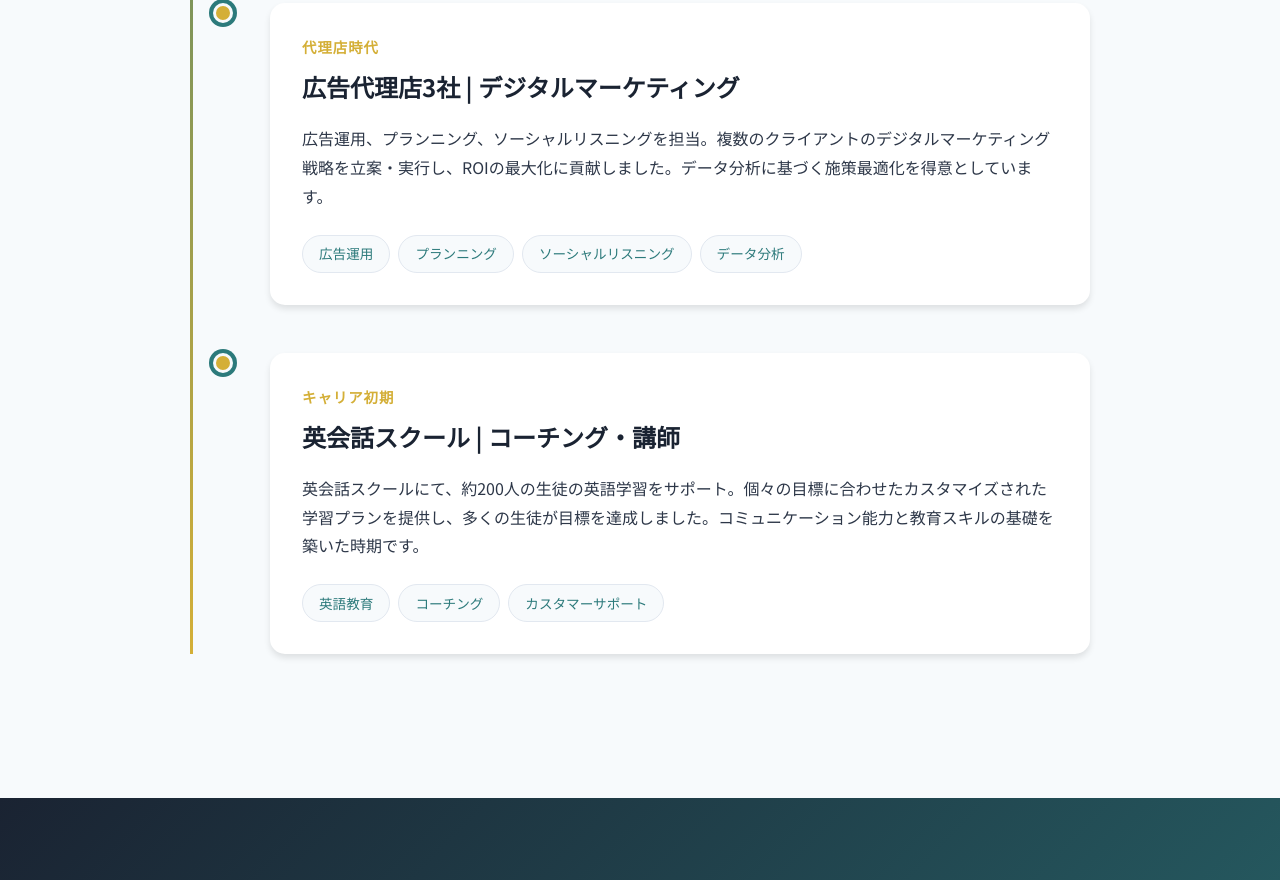
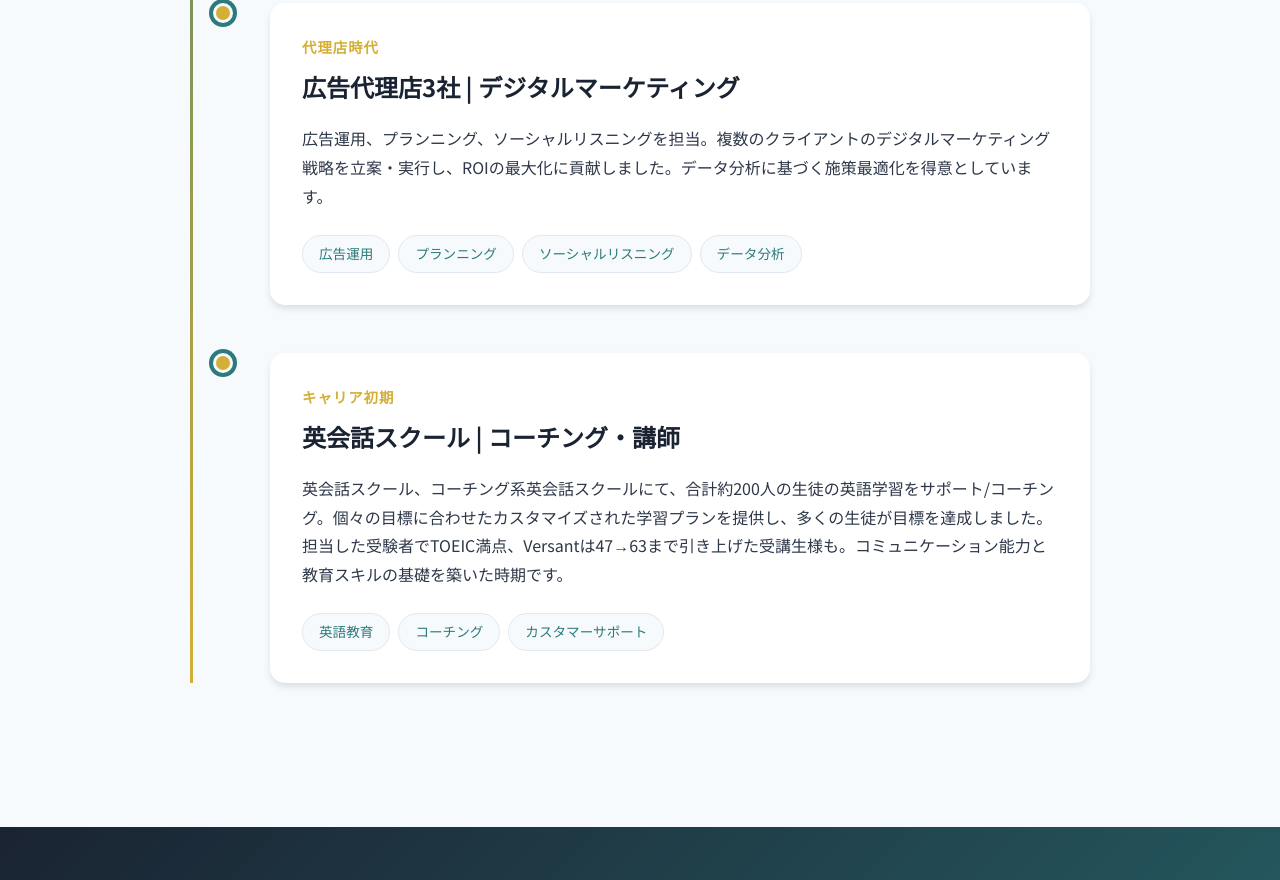
Before and after one commit to Taka6116/my-selfintroduction, a plain HTML site: page index.html in a window 1280 px wide. Shown: the part 3388-4268 px from the top of the page. Drawn offline with Linux system fonts and the light colour scheme.

Commit message:
Update index.html

```diff
--- a/index.html
+++ b/index.html
@@ -1124,7 +1124,7 @@ body {
                         <div class="timeline-date">キャリア初期</div>
                         <h3 class="timeline-title">英会話スクール | コーチング・講師</h3>
                         <p class="timeline-description">
-                            英会話スクールにて、約200人の生徒の英語学習をサポート。個々の目標に合わせたカスタマイズされた学習プランを提供し、多くの生徒が目標を達成しました。コミュニケーション能力と教育スキルの基礎を築いた時期です。
+                            英会話スクール、コーチング系英会話スクールにて、合計約200人の生徒の英語学習をサポート/コーチング。個々の目標に合わせたカスタマイズされた学習プランを提供し、多くの生徒が目標を達成しました。担当した受験者でTOEIC満点、Versantは47→63まで引き上げた受講生様も。コミュニケーション能力と教育スキルの基礎を築いた時期です。
                         </p>
                         <div class="timeline-tags">
                             <span class="tag">英語教育</span>
```
